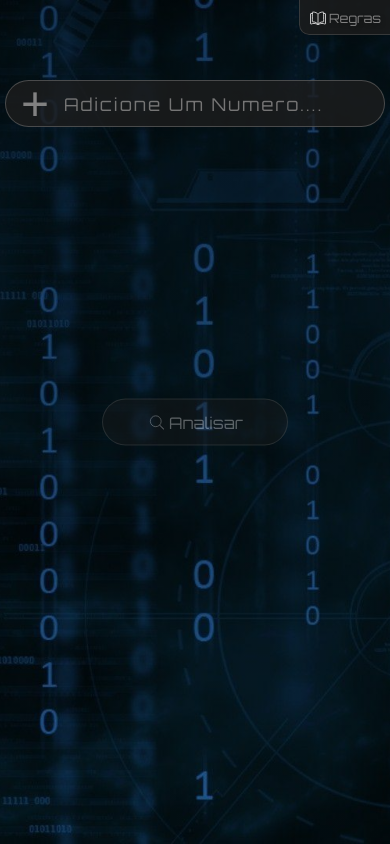
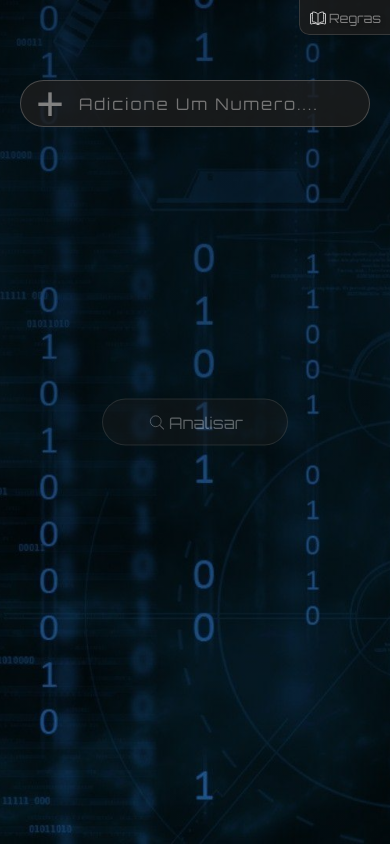
Before and after one commit to matheus369k/AnalizarNumeros, a website built with webpack: page index.html in a window 390 px wide. Built offline with nearby package versions, Linux system fonts and the light colour scheme.

Commit message:
add readme

```diff
--- a/index.html
+++ b/index.html
@@ -10,7 +10,7 @@
 
     <title>Analisar Numeros</title>
 
-    <link href="favicon.ico" type="image/x-icon" />
+    <link href="/public/favicon.ico" type="image/x-icon" />
 
     <link rel="preconnect" href="https://fonts.googleapis.com" />
     <link rel="preconnect" href="https://fonts.gstatic.com" crossorigin />
--- a/src/style/form.scss
+++ b/src/style/form.scss
@@ -58,3 +58,19 @@
     }
   }
 }
+
+@media (max-width: 600px) {
+  .form-get-Numbers {
+    width: 350px;
+    height: 47px;
+    margin: 80px auto;
+
+    input {
+      margin-left: 15px;
+    }
+
+    .get-number {
+      font-size: 1rem;
+    }
+  }
+}
```
Also changed, not shown: README.md, public/analise-number-preview.png (added), public/favicon.ico (renamed from favicon.ico), 1 other file.
